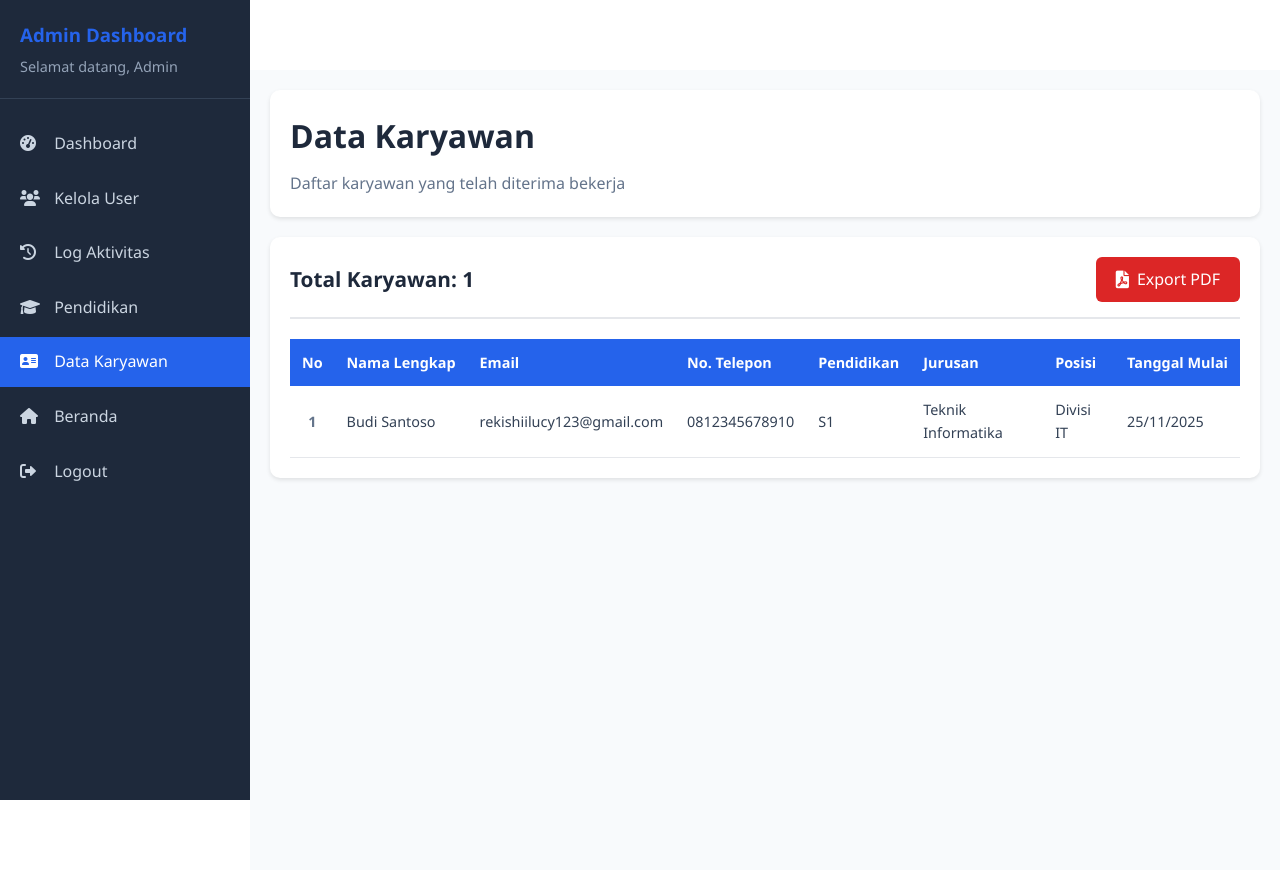
After one commit to rekis-0103/12RPL1_27_RekishiiLucy, a PHP site: page /admin/data-karyawan.php in a window 1280 px wide. The commit adds this page. Run offline with PHP 8.4, Linux system fonts and the light colour scheme; a user stored in the database is signed in; data comes from the database, SQL or seed files in the repository; both versions use the stored data as it was after the commit.

Commit message:
tambahan data karyawan bagi pelamar yang sudah diterima bekerja

```diff
--- /dev/null
+++ b/admin/css/data-karyawan.css
@@ -0,0 +1,174 @@
+.karyawan-container {
+  background: white;
+  padding: 20px;
+  border-radius: 10px;
+  box-shadow: 0 2px 4px rgba(0, 0, 0, 0.1);
+}
+
+.karyawan-header {
+  display: flex;
+  justify-content: space-between;
+  align-items: center;
+  margin-bottom: 20px;
+  padding-bottom: 15px;
+  border-bottom: 2px solid #e5e7eb;
+}
+
+.header-info h2 {
+  color: #1e293b;
+  font-size: 1.3rem;
+  margin: 0;
+}
+
+.header-actions {
+  display: flex;
+  gap: 10px;
+}
+
+.btn-export {
+  display: inline-flex;
+  align-items: center;
+  gap: 8px;
+  padding: 10px 20px;
+  background: #dc2626;
+  color: white;
+  text-decoration: none;
+  border-radius: 6px;
+  font-weight: 500;
+  transition: background 0.3s ease;
+}
+
+.btn-export:hover {
+  background: #b91c1c;
+}
+
+.btn-export i {
+  font-size: 1.1rem;
+}
+
+.table-container {
+  overflow-x: auto;
+}
+
+.karyawan-table {
+  width: 100%;
+  border-collapse: collapse;
+  font-size: 0.9rem;
+}
+
+.karyawan-table thead {
+  background: #2563eb;
+  color: white;
+}
+
+.karyawan-table thead th {
+  padding: 12px;
+  text-align: left;
+  font-weight: 600;
+  white-space: nowrap;
+}
+
+.karyawan-table tbody tr {
+  border-bottom: 1px solid #e5e7eb;
+  transition: background 0.2s ease;
+}
+
+.karyawan-table tbody tr:hover {
+  background: #f8fafc;
+}
+
+.karyawan-table tbody td {
+  padding: 12px;
+  color: #334155;
+}
+
+.karyawan-table tbody td:first-child {
+  text-align: center;
+  font-weight: 600;
+  color: #64748b;
+}
+
+.text-center {
+  text-align: center;
+  color: #64748b;
+  padding: 40px 20px !important;
+  font-style: italic;
+}
+
+.btn-detail {
+  display: inline-flex;
+  align-items: center;
+  justify-content: center;
+  width: 32px;
+  height: 32px;
+  background: #2563eb;
+  color: white;
+  border-radius: 5px;
+  text-decoration: none;
+  transition: all 0.3s ease;
+}
+
+.btn-detail:hover {
+  background: #1d4ed8;
+  transform: scale(1.1);
+}
+
+.btn-detail i {
+  font-size: 0.9rem;
+}
+
+/* Responsive Design */
+@media (max-width: 768px) {
+  .karyawan-header {
+    flex-direction: column;
+    align-items: flex-start;
+    gap: 15px;
+  }
+
+  .header-actions {
+    width: 100%;
+  }
+
+  .btn-export {
+    width: 100%;
+    justify-content: center;
+  }
+
+  .table-container {
+    overflow-x: auto;
+    -webkit-overflow-scrolling: touch;
+  }
+
+  .karyawan-table {
+    font-size: 0.8rem;
+  }
+
+  .karyawan-table thead th,
+  .karyawan-table tbody td {
+    padding: 8px;
+  }
+}
+
+@media (max-width: 480px) {
+  .karyawan-container {
+    padding: 15px;
+  }
+
+  .header-info h2 {
+    font-size: 1.1rem;
+  }
+
+  .karyawan-table {
+    font-size: 0.75rem;
+  }
+
+  .karyawan-table thead th,
+  .karyawan-table tbody td {
+    padding: 6px;
+  }
+
+  .btn-detail {
+    width: 28px;
+    height: 28px;
+  }
+}
--- a/admin/dashboard.php
+++ b/admin/dashboard.php
@@ -66,6 +66,7 @@ $recent_activity_result = mysqli_query($conn, $recent_activity_query);
                 <li><a href="users.php"><i class="fas fa-users"></i> Kelola User</a></li>
                 <li><a href="logs.php"><i class="fas fa-history"></i> Log Aktivitas</a></li>
                 <li><a href="pendidikan.php"><i class="fas fa-graduation-cap"></i> Pendidikan</a></li>
+                <li><a href="data-karyawan.php"><i class="fas fa-address-card"></i> Data Karyawan</a></li>
                 <li><a href="../index.php"><i class="fas fa-home"></i> Beranda</a></li>
                 <li><a href="../logout.php"><i class="fas fa-sign-out-alt"></i> Logout</a></li>
             </ul>
--- /dev/null
+++ b/admin/data-karyawan.php
@@ -0,0 +1,178 @@
+<?php
+session_start();
+require_once '../connect/koneksi.php';
+
+// Check if user is logged in and has admin role
+if (!isset($_SESSION['user_id']) || $_SESSION['role'] !== 'admin') {
+    header('Location: ../login.php');
+    exit();
+}
+
+// Get user data
+$user_id = $_SESSION['user_id'];
+$username = $_SESSION['username'];
+$full_name = $_SESSION['full_name'];
+$role = $_SESSION['role'];
+
+// Query untuk mendapatkan data karyawan yang diterima bekerja
+$query_karyawan = "SELECT
+    a.application_id,
+    u.full_name,
+    u.email,
+    u.no_telepon,
+    j.nama_jenjang,
+    jr.nama_jurusan,
+    l.title as posisi,
+    a.start_date,
+    a.interview_date
+FROM applications a
+INNER JOIN users u ON a.user_id = u.user_id
+INNER JOIN lowongan l ON a.job_id = l.job_id
+LEFT JOIN jenjang_pendidikan j ON a.id_jenjang_pendidikan = j.id_jenjang
+LEFT JOIN jurusan_pendidikan jr ON a.id_jurusan_pendidikan = jr.id_jurusan
+WHERE a.status = 'diterima bekerja'
+ORDER BY a.start_date DESC";
+
+$result_karyawan = mysqli_query($conn, $query_karyawan);
+$total_karyawan = mysqli_num_rows($result_karyawan);
+?>
+<!DOCTYPE html>
+<html lang="id">
+
+<head>
+    <meta charset="UTF-8">
+    <meta name="viewport" content="width=device-width, initial-scale=1.0">
+    <title>Data Karyawan - PT Waindo Specterra</title>
+    <link rel="stylesheet" href="../assets/css/common.css">
+    <link rel="stylesheet" href="https://cdnjs.cloudflare.com/ajax/libs/font-awesome/6.0.0/css/all.min.css">
+    <link rel="stylesheet" href="css/dashboard.css">
+    <link rel="stylesheet" href="css/data-karyawan.css">
+</head>
+
+<body>
+    <!-- Tombol hamburger -->
+    <button class="mobile-toggle" onclick="toggleSidebar()">
+        <i class="fas fa-bars"></i>
+    </button>
+
+    <div class="dashboard-container">
+        <!-- Sidebar -->
+        <div class="sidebar" id="sidebar">
+            <div class="sidebar-header">
+                <h3>Admin Dashboard</h3>
+                <p>Selamat datang, <?php echo htmlspecialchars($full_name); ?></p>
+            </div>
+
+            <ul class="sidebar-menu">
+                <li><a href="dashboard.php"><i class="fas fa-tachometer-alt"></i> Dashboard</a></li>
+                <li><a href="users.php"><i class="fas fa-users"></i> Kelola User</a></li>
+                <li><a href="logs.php"><i class="fas fa-history"></i> Log Aktivitas</a></li>
+                <li><a href="pendidikan.php"><i class="fas fa-graduation-cap"></i> Pendidikan</a></li>
+                <li><a href="data-karyawan.php" class="active"><i class="fas fa-address-card"></i> Data Karyawan</a></li>
+                <li><a href="../index.php"><i class="fas fa-home"></i> Beranda</a></li>
+                <li><a href="../logout.php"><i class="fas fa-sign-out-alt"></i> Logout</a></li>
+            </ul>
+        </div>
+
+        <!-- Main content -->
+        <div class="main-content">
+
+<div class="dashboard-header">
+    <h1>Data Karyawan</h1>
+    <p>Daftar karyawan yang telah diterima bekerja</p>
+</div>
+
+<div class="karyawan-container">
+    <div class="karyawan-header">
+        <div class="header-info">
+            <h2>Total Karyawan: <?php echo $total_karyawan; ?></h2>
+        </div>
+        <?php if($total_karyawan > 0): ?>
+        <div class="header-actions">
+            <a href="export_karyawan.php" class="btn-export" target="_blank">
+                <i class="fas fa-file-pdf"></i> Export PDF
+            </a>
+        </div>
+        <?php endif; ?>
+    </div>
+
+    <div class="table-container">
+        <table class="karyawan-table">
+            <thead>
+                <tr>
+                    <th>No</th>
+                    <th>Nama Lengkap</th>
+                    <th>Email</th>
+                    <th>No. Telepon</th>
+                    <th>Pendidikan</th>
+                    <th>Jurusan</th>
+                    <th>Posisi</th>
+                    <th>Tanggal Mulai</th>
+                </tr>
+            </thead>
+            <tbody>
+                <?php
+                if($total_karyawan > 0):
+                    $no = 1;
+                    while($row = mysqli_fetch_assoc($result_karyawan)):
+                        $pendidikan = $row['nama_jenjang'] ?? '-';
+                        $jurusan = $row['nama_jurusan'] ?? '-';
+                        $start_date = date('d/m/Y', strtotime($row['start_date']));
+                ?>
+                <tr>
+                    <td><?php echo $no++; ?></td>
+                    <td><?php echo htmlspecialchars($row['full_name']); ?></td>
+                    <td><?php echo htmlspecialchars($row['email']); ?></td>
+                    <td><?php echo htmlspecialchars($row['no_telepon'] ?? '-'); ?></td>
+                    <td><?php echo htmlspecialchars($pendidikan); ?></td>
+                    <td><?php echo htmlspecialchars($jurusan); ?></td>
+                    <td><?php echo htmlspecialchars($row['posisi']); ?></td>
+                    <td><?php echo $start_date; ?></td>
+                </tr>
+                <?php
+                    endwhile;
+                else:
+                ?>
+                <tr>
+                    <td colspan="9" class="text-center">Belum ada karyawan yang diterima</td>
+                </tr>
+                <?php endif; ?>
+            </tbody>
+        </table>
+    </div>
+</div>
+
+        </div>
+    </div>
+
+    <script>
+        function toggleSidebar() {
+            const sidebar = document.getElementById('sidebar');
+            const toggleBtn = document.querySelector('.mobile-toggle');
+
+            sidebar.classList.toggle('active');
+
+            // Sembunyikan tombol ketika sidebar muncul
+            if (sidebar.classList.contains('active')) {
+                toggleBtn.style.display = "none";
+            } else {
+                toggleBtn.style.display = "block";
+            }
+        }
+
+        // Tutup sidebar kalau klik di luar
+        document.addEventListener('click', function(event) {
+            const sidebar = document.getElementById('sidebar');
+            const mobileToggle = document.querySelector('.mobile-toggle');
+
+            if (window.innerWidth <= 768) {
+                if (!sidebar.contains(event.target) && !mobileToggle.contains(event.target)) {
+                    sidebar.classList.remove('active');
+                    mobileToggle.style.display = "block"; // tampilkan kembali tombol
+                }
+            }
+        });
+    </script>
+</body>
+
+</html>
--- a/admin/logs.php
+++ b/admin/logs.php
@@ -115,6 +115,7 @@ $logs_result = mysqli_query($conn, $logs_query);
                 <li><a href="users.php"><i class="fas fa-users"></i> Kelola User</a></li>
                 <li><a href="logs.php" class="active"><i class="fas fa-history"></i> Log Aktivitas</a></li>
                 <li><a href="pendidikan.php"><i class="fas fa-graduation-cap"></i> Pendidikan</a></li>
+                <li><a href="data-karyawan.php"><i class="fas fa-address-card"></i> Data Karyawan</a></li>
                 <li><a href="../index.php"><i class="fas fa-home"></i> Beranda</a></li>
                 <li><a href="../logout.php"><i class="fas fa-sign-out-alt"></i> Logout</a></li>
             </ul>
--- a/admin/pendidikan.php
+++ b/admin/pendidikan.php
@@ -249,6 +249,7 @@ $majors_result = mysqli_query($conn, $majors_query);
                 <li><a href="users.php"><i class="fas fa-users"></i> Kelola User</a></li>
                 <li><a href="logs.php"><i class="fas fa-history"></i> Log Aktivitas</a></li>
                 <li><a href="pendidikan.php" class="active"><i class="fas fa-graduation-cap"></i> Pendidikan</a></li>
+                <li><a href="data-karyawan.php"><i class="fas fa-address-card"></i> Data Karyawan</a></li>
                 <li><a href="../index.php"><i class="fas fa-home"></i> Beranda</a></li>
                 <li><a href="../logout.php"><i class="fas fa-sign-out-alt"></i> Logout</a></li>
             </ul>
--- a/admin/users.php
+++ b/admin/users.php
@@ -223,6 +223,7 @@ $stats = mysqli_fetch_assoc($stats_result);
                 <li><a href="users.php" class="active"><i class="fas fa-users"></i> Kelola User</a></li>
                 <li><a href="logs.php"><i class="fas fa-history"></i> Log Aktivitas</a></li>
                 <li><a href="pendidikan.php"><i class="fas fa-graduation-cap"></i> Pendidikan</a></li>
+                <li><a href="data-karyawan.php"><i class="fas fa-address-card"></i> Data Karyawan</a></li>
                 <li><a href="../index.php"><i class="fas fa-home"></i> Beranda</a></li>
                 <li><a href="../logout.php"><i class="fas fa-sign-out-alt"></i> Logout</a></li>
             </ul>
```
Also changed, not shown: admin/export_karyawan.php (added, +177 -0 lines), assets/waindo.png (added), e-recruitment.sql.
